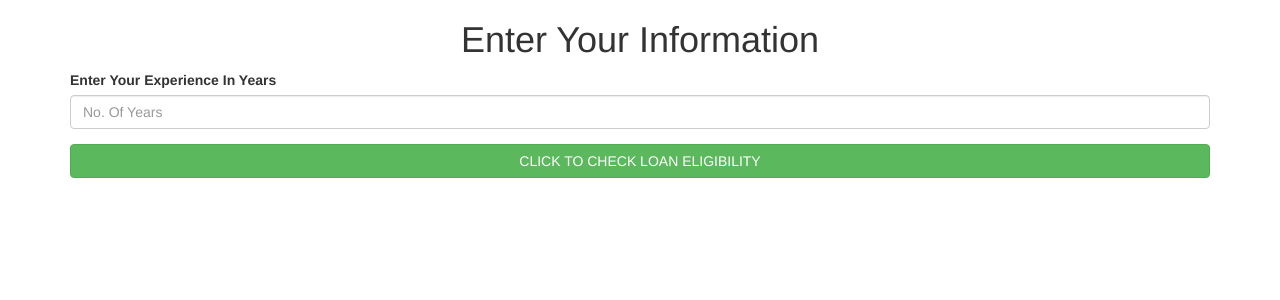
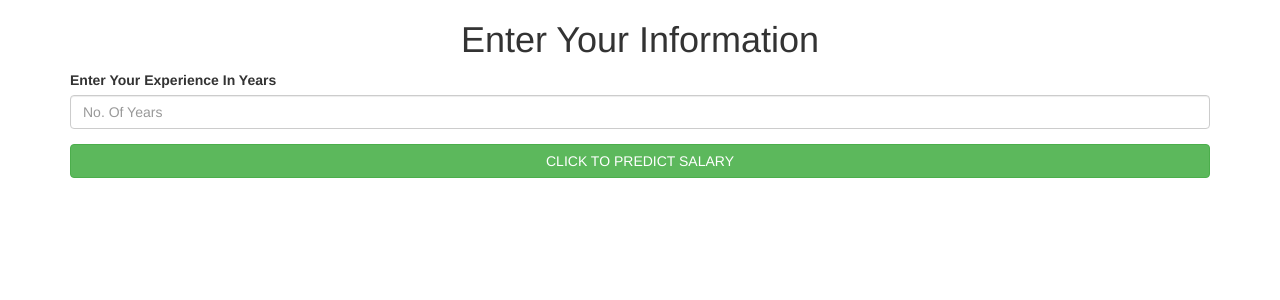
Before and after one commit to jigarjp26/JPJenkinsDemo, a Flask app: page /salary in a window 1280 px wide. Shown: the part 52-352 px from the top of the page. Run offline with Flask 3, Linux system fonts and the light colour scheme; some libraries are stand-ins or nearby versions.

Commit message:
ThirdCommit

```diff
--- a/templates/loan.html
+++ b/templates/loan.html
@@ -57,7 +57,7 @@
                     <option value="0">NO : I Do Not Have Credit History</option>
                 </select>
             </div>
-            <input type="submit" class="btn btn-block btn-success" value="CLICK TO PREDICT SALARY">
+            <input type="submit" class="btn btn-block btn-success" value="CLICK TO CHECK LOAN ELIGIBILITY">
         </form>
     </div>
 </body>
--- a/templates/salary.html
+++ b/templates/salary.html
@@ -30,8 +30,7 @@
                 <input type="text" name="years" id="years" class="form-control"
                 placeholder="No. Of Years">
             </div>
-            <input type="submit" class="btn btn-block btn-success" value="CLICK TO CHECK LOAN
-            ELIGIBILITY">
+            <input type="submit" class="btn btn-block btn-success" value="CLICK TO PREDICT SALARY">
         </form>
     </div>
 </body>
```
